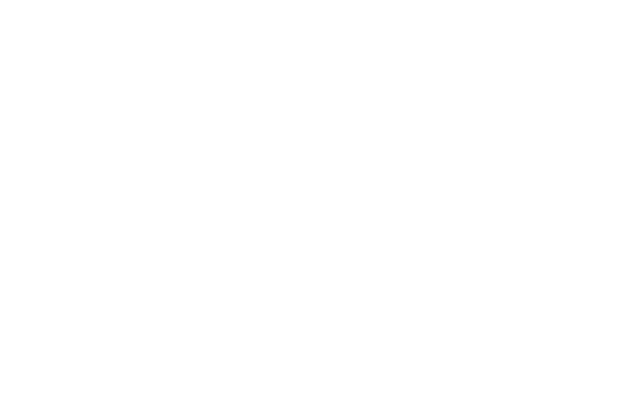
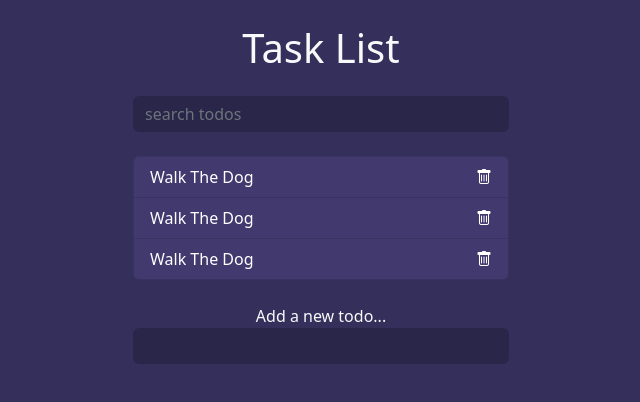
Before and after one commit to killy10o10/task-list, a website built with webpack: page src/template.html in a window 1280 px wide. Shown: the whole page, without its empty margins (319-959 px from the left). Built offline with nearby package versions, Linux system fonts and the light colour scheme.

Commit message:
Style task list app

```diff
--- a/src/styles/main.scss
+++ b/src/styles/main.scss
@@ -0,0 +1,28 @@
+$darkBlue: #352f5b;
+$lightBlue: #423a6f;
+$dark: rgba(0, 0, 0, 0.2);
+
+body {
+  background: $darkBlue;
+}
+
+.container {
+  max-width: 400px;
+}
+
+input[type=text],
+input[type=text]:focus {
+  color: #fff;
+  border: none;
+  background: $dark;
+  max-width: 400px;
+}
+
+.todos li {
+  background: $lightBlue;
+  color: #fff;
+}
+
+.delete {
+  cursor: pointer;
+}
--- a/src/template.html
+++ b/src/template.html
@@ -4,9 +4,30 @@
     <meta charset="UTF-8">
     <meta http-equiv="X-UA-Compatible" content="IE=edge">
     <meta name="viewport" content="width=device-width, initial-scale=1.0">
+     <!-- External CSS File -->
+     <link rel="stylesheet" href="https://cdn.jsdelivr.net/npm/bootstrap-icons@1.3.0/font/bootstrap-icons.css">
+  <!-- Bootsrap CDN -->
+  <link rel="stylesheet" href="https://cdn.jsdelivr.net/npm/bootstrap@5.2.0-beta1/dist/css/bootstrap.min.css">
     <title>Task List</title>
 </head>
 <body>
-
+    <div class="container">
+        <!-- Heading -->
+        <header class="text-center text-light my-4">
+            <h1 class="mb-4">Task List</h1>
+            <input type="text" class="form-control m-auto" placeholder="search todos">
+        </header>
+        <!-- Task List -->
+        <ul class="list-group todos mx-auto text-light">
+            <li class="list-group-item d-flex justify-content-between align-items-center"><span>Walk The Dog</span> <i class="bi bi-trash delete"></i></li>
+            <li class="list-group-item d-flex justify-content-between align-items-center"><span>Walk The Dog</span> <i class="bi bi-trash delete"></i></li>
+            <li class="list-group-item d-flex justify-content-between align-items-center"><span>Walk The Dog</span> <i class="bi bi-trash delete"></i></li>
+        </ul>
+        <!-- Input Form -->
+        <form class="add text-center my-4">
+            <label class="text-light">Add a new todo...</label>
+            <input type="text" class="form-control m-auto" name="add">
+        </form>
+    </div>
 </body>
 </html>
```
Also changed, not shown: dist/bundle.js (added), dist/index.html (added), 2 other files.
